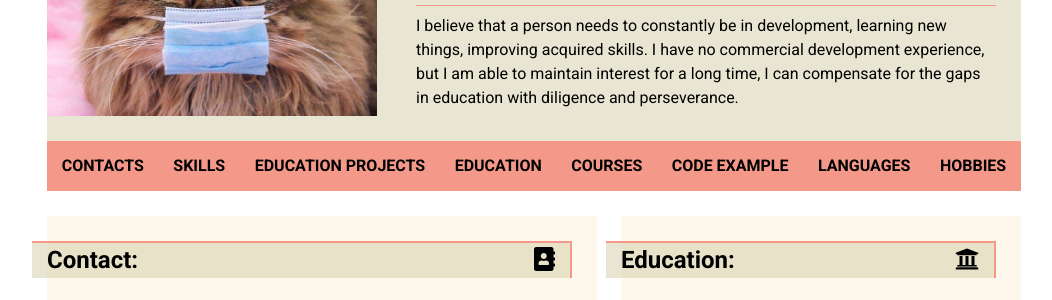
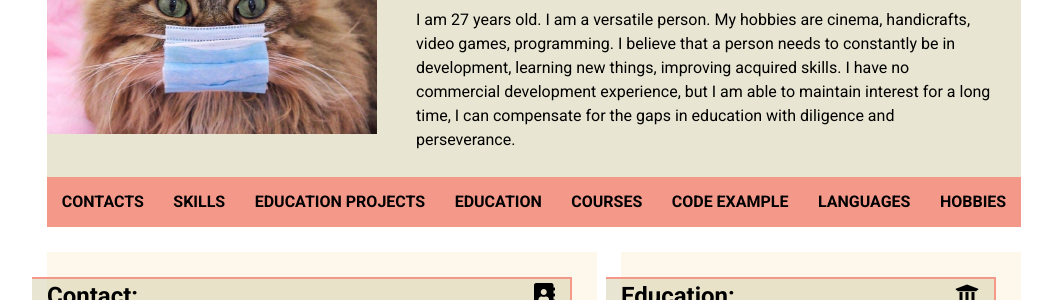
Before and after one commit to SavitskayaKseniya22/rsschool-cv, a plain HTML site: page index.html in a window 1280 px wide. Shown: the part 160-460 px from the top of the page, without its empty margins (106-1158 px from the left). Drawn offline with nearby package versions, Linux system fonts and the light colour scheme.

Commit message:
feat: complete header

```diff
--- a/index.html
+++ b/index.html
@@ -34,7 +34,8 @@
                 <hr>
                 <p>Junior Front-end Developer</p>
                 <hr>
-                <p> I believe that
+                <p>I am 27 years old. I am a versatile person. My hobbies are cinema, handicrafts, video games,
+                    programming. I believe that
                     a
                     person
                     needs to constantly be in development, learning new things, improving acquired skills. I have no
```
